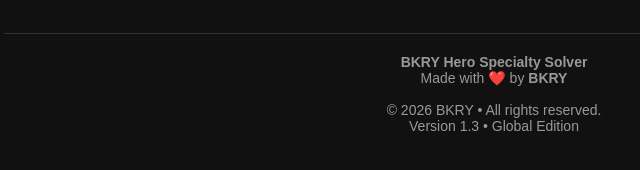
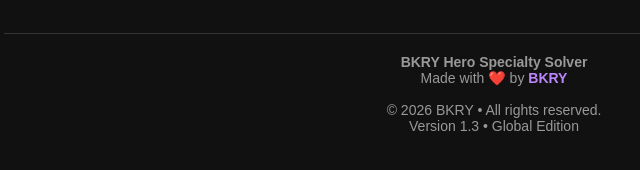
Before and after one commit to BKRY-ID/https-bkry.github.io-bkry-tools-, a plain HTML site: page index.html in a window 1280 px wide. Shown: the part 2093-2263 px from the top of the page, 146-786 px from the left. Drawn offline with Linux system fonts and the light colour scheme.

Commit message:
Update index.html

```diff
--- a/index.html
+++ b/index.html
@@ -1332,7 +1332,7 @@
 
 <strong>BKRY Hero Specialty Solver</strong><br>
 
-Made with ❤️ by <strong>BKRY</strong><br><br>
+Made with ❤️ by <a href="https://github.com/BKRY-ID/https-bkry.github.io-bkry-tools-" target="_blank" style="color:#bb86fc;text-decoration:none;"><strong>BKRY</strong></a><br><br>
 
 © 2026 BKRY • All rights reserved.<br>
 
```
